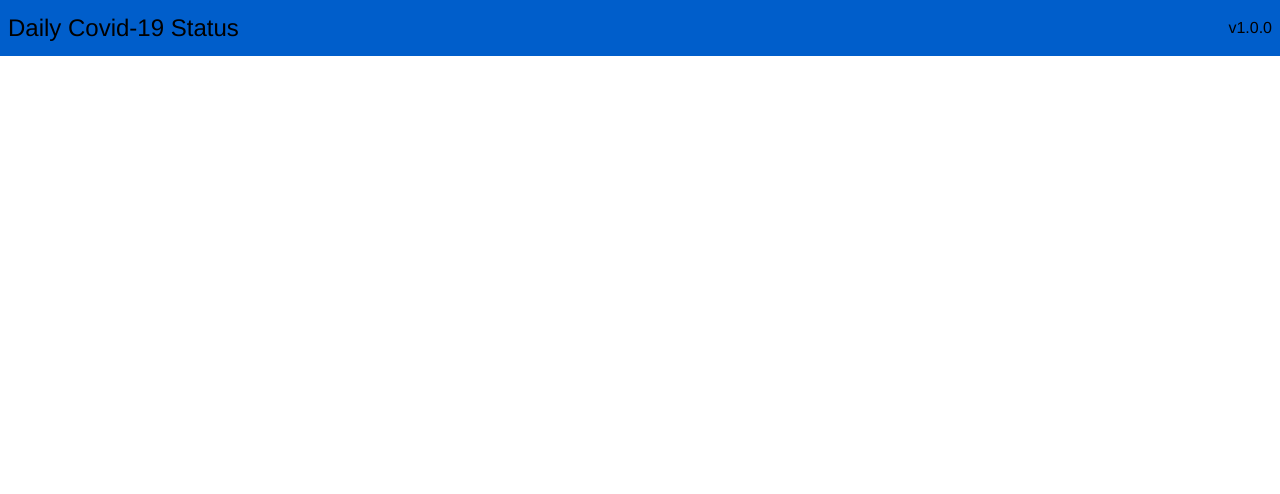
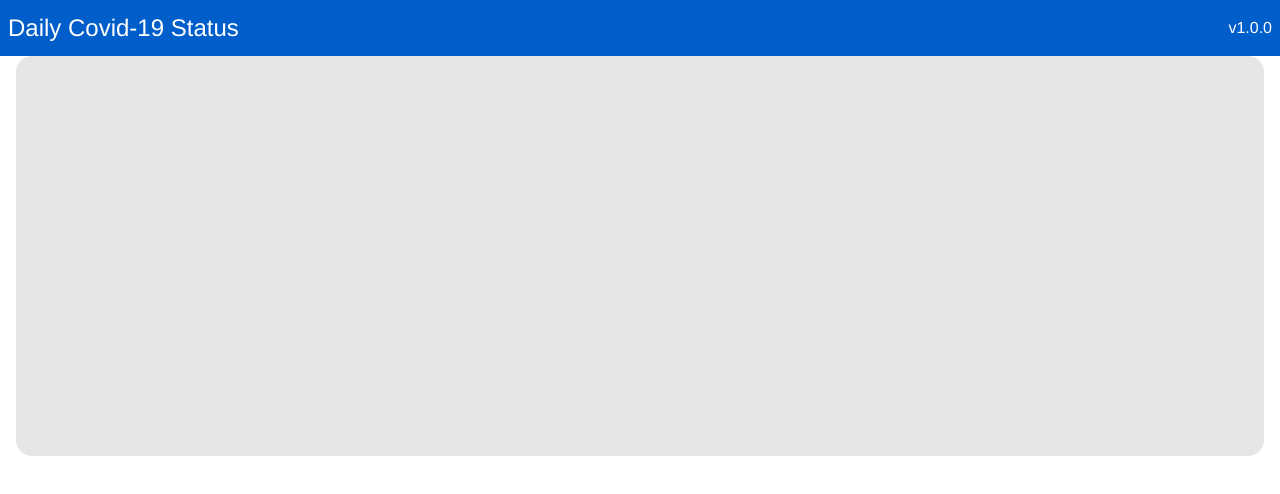
Before and after one commit to cre4tive97/Cocha, a Vue app: page / in a window 1280 px wide. Shown: the top 494 px of the page. Built offline with nearby package versions, Linux system fonts and the light colour scheme; no server answers.

Commit message:
created Card.vue

```diff
--- a/package.json
+++ b/package.json
@@ -9,8 +9,10 @@
   },
   "dependencies": {
     "axios": "^0.22.0",
+    "chart.js": "^3.5.1",
     "core-js": "^3.6.5",
     "vue": "^3.0.0",
+    "vue-chartjs": "^3.5.1",
     "vue-router": "4",
     "vuex": "^4.0.2"
   },
--- a/src/App.vue
+++ b/src/App.vue
@@ -9,17 +9,8 @@
 </template>
 
 <script>
-import { ref } from "vue";
-
 export default {
   name: "App",
-  setup() {
-    let navMenu = ref(["Home", "Search"]);
-
-    return {
-      navMenu,
-    };
-  },
 };
 </script>
 
@@ -34,6 +25,7 @@ export default {
 .app__header {
   padding: 16px 8px;
   background: #005ecb;
+  color: white;
 }
 .app__navbar {
   display: flex;
--- /dev/null
+++ b/src/components/Card.vue
@@ -0,0 +1,20 @@
+<template>
+  <div class="card"></div>
+</template>
+<script>
+export default {
+  name: "Card",
+  components: {},
+  setup() {
+    //
+  },
+};
+</script>
+<style>
+.card {
+  width: 100%;
+  height: 400px;
+  border-radius: 1rem;
+  background: rgba(0, 0, 0, 0.1);
+}
+</style>
--- a/src/router/router.js
+++ b/src/router/router.js
@@ -1,11 +1,11 @@
 import { createWebHashHistory, createRouter } from "vue-router";
-import Main from "../views/Main.vue"
+import Main from "../views/Main.vue";
 
 const routes = [
   {
     path: "/",
-    component : Main
-  }
+    component: Main,
+  },
 ];
 
 const router = createRouter({
--- a/src/views/Main.vue
+++ b/src/views/Main.vue
@@ -1,14 +1,27 @@
 <template>
   <div class="main__container">
-    <div class="main__todayCovid"></div>
+    <div
+      v-if="$store.state.sortedByCity.korea !== undefined"
+      class="main__todayCovid"
+    >
+      <h1 class="main__todayCovid__title">오늘 한국은..</h1>
+      <h4 class="main__todayCovid__content">
+        신규 확진자 : {{ $store.state.sortedByCity.korea.newCase }}명
+      </h4>
+    </div>
+    <Card />
   </div>
 </template>
 <script>
 import { onMounted } from "vue";
 import { useStore } from "vuex";
+import Card from "../components/Card.vue";
 
 export default {
   name: "Main",
+  components: {
+    Card,
+  },
   setup() {
     let store = useStore();
     onMounted(() => {
@@ -19,4 +32,24 @@ export default {
 };
 </script>
 
-<style></style>
+<style>
+.main__container {
+  margin: 0 1rem;
+}
+.main__todayCovid {
+  display: flex;
+  flex-direction: column;
+  align-items: center;
+  margin-bottom: 1rem;
+}
+.main__todayCovid__title {
+  margin-top: 1rem;
+  font-size: 2rem;
+  font-weight: 100;
+  margin-bottom: 0.5rem;
+}
+.main__todayCovid__content {
+  font-size: 1rem;
+  font-weight: 100;
+}
+</style>
```
Also changed, not shown: 1 other file (tests, documents, lock files or other folders).
